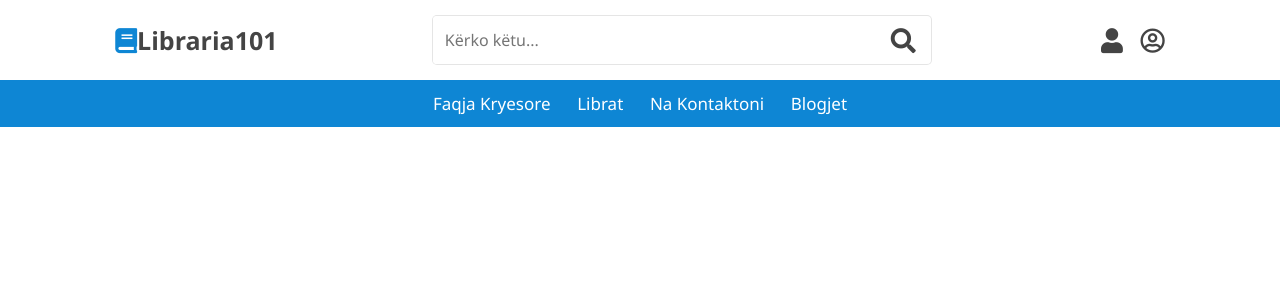
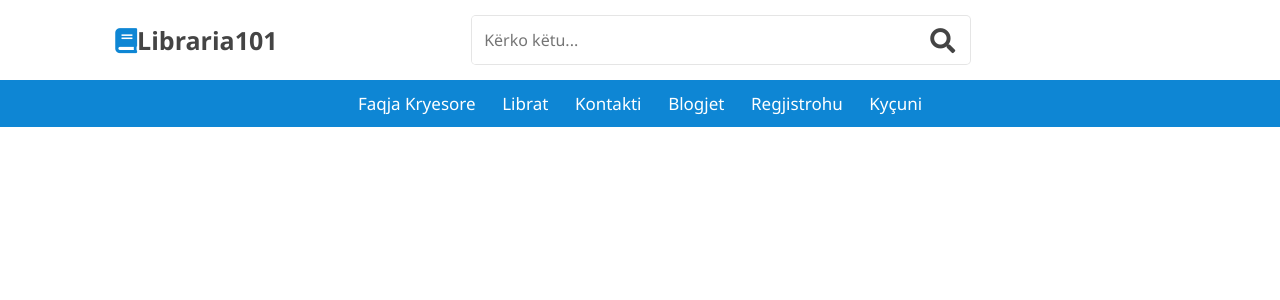
Before and after one commit to Anesazhegrova/Libraria-WEB, a PHP site: page /header.php in a window 1280 px wide. Shown: the top 300 px of the page. Run offline with PHP 8.4, Linux system fonts and the light colour scheme.

Commit message:
Update header.php

```diff
--- a/header/header.php
+++ b/header/header.php
@@ -1,20 +1,11 @@
-<!DOCTYPE html>
-<html lang="en">
-<head>
-    <meta charset="UTF-8">
-    <meta http-equiv="X-UA-Compatible" content="IE=edge">
-    <meta name="viewport" content="width=device-width, initial-scale=1.0">
-    <title>Kontaktoni</title>
+ <title>Header</title>
     <link rel="stylesheet" href="https://unpkg.com/swiper@7/swiper-bundle.min.css" />
-    <!-- linku per font font awesome -->
     <link rel="stylesheet" href="https://cdnjs.cloudflare.com/ajax/libs/font-awesome/5.15.4/css/all.min.css">
-    <!-- linku i css  -->
     <link rel="stylesheet" href="hstyle.css">
 </head>
 <body>
     <header class="header">
         <div class="header-1">
-            <!-- Keto 3 perdoren per icon style :fas perdoret per solid, fal per light, fab per brand -->
             <a href="#" class="logo"><i class = "fas fa-book"></i>Libraria101</a>
 
             <form action = "" class = "search-form">
@@ -24,10 +15,6 @@
 
             <div class = "icons">
                 <div id = "search-btn" class="fas fa-search"></div>
-                <!--<a href ="#" class = "fas fa-heart"></a>
-                <a href ="#" class = "fas fa-shopping-cart"></a>-->
-                <div id = "login-btn" class ="fas fa-user"></div>
-                <div id = "signup-btn" class ="far fa-user-circle"></div>
 
             </div>
 
@@ -35,12 +22,24 @@
 
         <div class="header-2">
             <nav class = "navbar">
-                <a href = "../home.php">Faqja Kryesore</a>
-                <a href = "../shopp.php">Librat</a>
-                <a href = "../contactus.php">Na kontaktoni</a>
-                <a href = "../blogs.php">Blogjet</a>
+                <a href = "../home/index.php">Faqja Kryesore</a>
+                <a href = "../shop/shop.php">Librat</a>
+                <a href = "../contactus/contactus.php">Kontakti</a>
+                <a href = "../blogs/blogs.php">Blogjet</a>
+                <a href = "../signUp/signup.php">Regjistrohu</a>
+                <a href = "../logIn/login.php">Kyçuni</a>
             </nav>
         </div>
+
+          <!-- navbari i poshtem fillon -->
+
+    <nav class = "bottom-navbar">
+        <a href = "#home" class="fas fa-home"></a>
+        <a href = "#featured" class = "fas fa-list"></a>
+        <a href = "#arrivals" class = "fas fa-tags"></a>
+        <a href = "#reviews" class = "fas fa-comments"></a>
+        <a href = "#blogs" class = "fas fa-blog" ></a>
+    </nav>
     </header>
 </body>
 </html>
```
